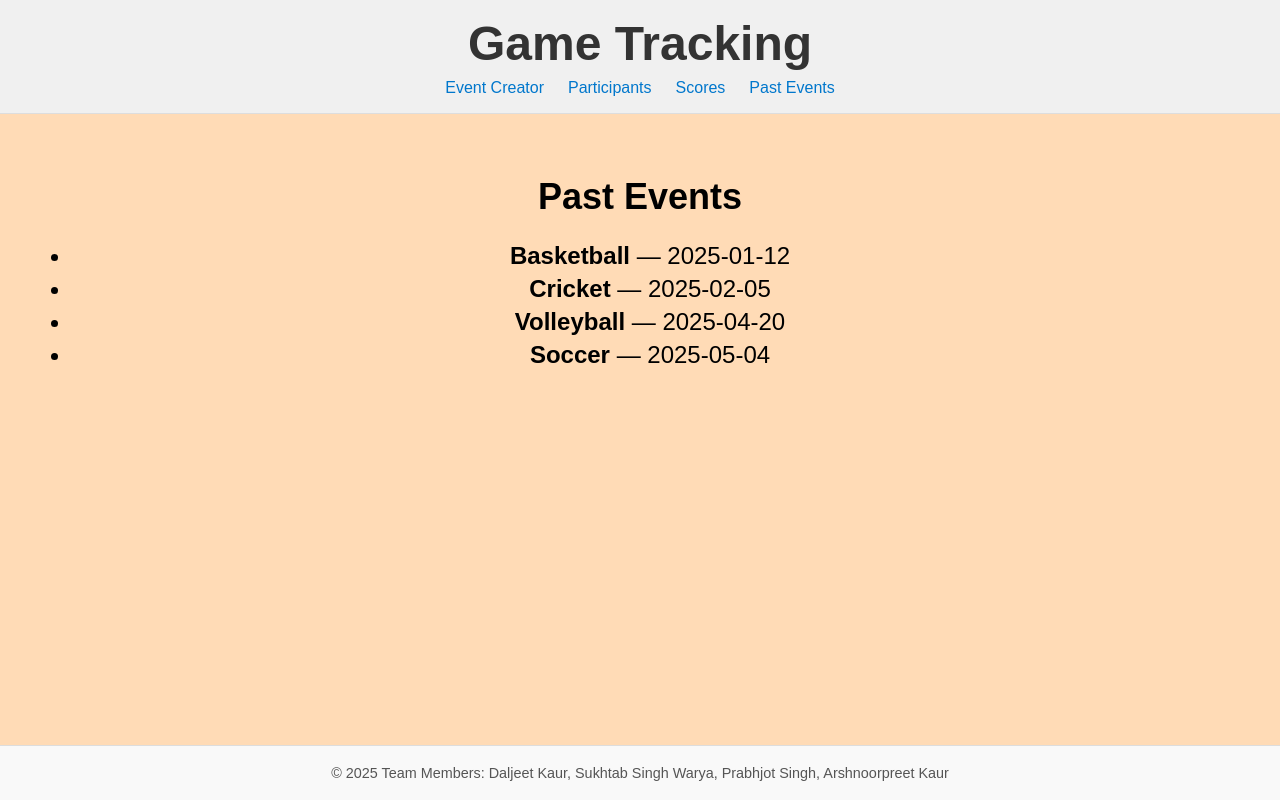
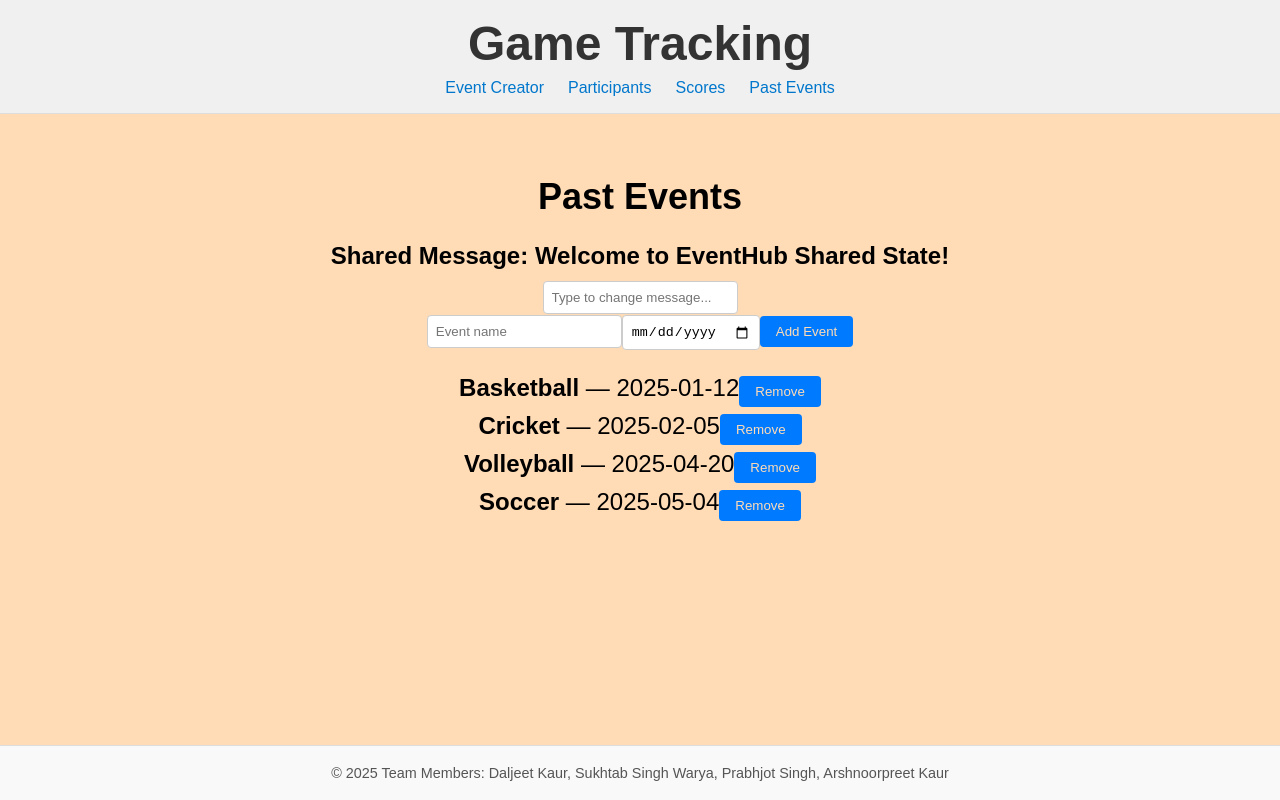
Before and after one commit to DOad22/Track-Event_Full_Stack_Project, a React (Vite) app: page /past in a window 1280 px wide. Built offline with nearby package versions, Linux system fonts and the light colour scheme.

Commit message:
Sprint 2: Added add/remove functionality and form in Past Events component

```diff
--- a/src/App.tsx
+++ b/src/App.tsx
@@ -1,6 +1,8 @@
 import "../src/App.css";
 import { BrowserRouter as Router, Routes, Route } from "react-router-dom";
- import EventCreator from "./components/event-creator/EventCreator";
+import { useState } from "react";
+
+import EventCreator from "./components/event-creator/EventCreator";
 import ScoreTracking from "./components/score-tracker/score";
 import PastEvents from "./components/event-history/PastEvents";
 import ParticipantList from "./components/participant-manager/ParticipantList";
@@ -8,6 +10,8 @@ import Header from "./Header/header";
 import Footer from "./Footer/footer";
 
 function App() {
+  const [message, setMessage] = useState("Welcome to EventHub Shared State!");
+
   return (
     <Router>
       <div className="app">
@@ -18,7 +22,7 @@ function App() {
             <Route path="/create" element={<EventCreator />} />
             <Route path="/scores" element={<ScoreTracking />} />
             <Route path="/participants" element={<ParticipantList />} />
-            <Route path="/past" element={<PastEvents />} />
+            <Route path="/past" element={<PastEvents message={message} setMessage={setMessage} />} />
           </Routes>
         </main>
         <Footer />
--- a/src/components/event-history/PastEvents.css
+++ b/src/components/event-history/PastEvents.css
@@ -1,5 +1,6 @@
 .past-events {
   margin: 20px;
+  text-align: center;
 }
 
 .past-events h2 {
@@ -7,10 +8,15 @@
 }
 
 .past-events ul {
-  list-style-type: disc;
-  padding-left: 20px;
+  list-style: none;
+  padding: 0;
 }
 
 .past-events li {
   margin: 5px 0;
 }
+
+.shared-msg {
+  margin-bottom: 10px;
+  font-weight: bold;
+}
--- a/src/components/event-history/PastEvents.tsx
+++ b/src/components/event-history/PastEvents.tsx
@@ -1,20 +1,77 @@
 import "../../components/event-history/PastEvents.css";
+import React, { useState } from "react";
 
-function PastEvents() {
-  const events: { name: string; date: string }[] = [
-    { name: "Basketball", date: "2025-01-12" },
-    { name: "Cricket", date: "2025-02-05" },
-    { name: "Volleyball", date: "2025-04-20" },
-    { name: "Soccer", date: "2025-05-04"}
-  ];
+interface EventItem {
+  id: number;
+  name: string;
+  date: string;
+}
+
+interface PastEventsProps {
+  message: string;
+  setMessage: React.Dispatch<React.SetStateAction<string>>;
+}
+
+function PastEvents({ message, setMessage }: PastEventsProps) {
+  const [events, setEvents] = useState<EventItem[]>([
+    { id: 1, name: "Basketball", date: "2025-01-12" },
+    { id: 2, name: "Cricket", date: "2025-02-05" },
+    { id: 3, name: "Volleyball", date: "2025-04-20" },
+    { id: 4, name: "Soccer", date: "2025-05-04" },
+  ]);
+
+  // form inputs
+  const [eventName, setEventName] = useState("");
+  const [eventDate, setEventDate] = useState("");
+
+  // add new event
+  const addEvent = () => {
+    if (!eventName.trim() || !eventDate) return;
+    const newEvent: EventItem = {
+      id: Date.now(),
+      name: eventName.trim(),
+      date: eventDate,
+    };
+    setEvents([...events, newEvent]);
+    setEventName("");
+    setEventDate("");
+  };
+
+  // remove an event
+  const removeEvent = (id: number) => {
+    setEvents(events.filter((e) => e.id !== id));
+  };
 
   return (
     <section className="past-events">
       <h2>Past Events</h2>
+      <p className="shared-msg">Shared Message: {message}</p>
+      <input
+        type="text"
+        placeholder="Type to change message..."
+        onChange={(e) => setMessage(e.target.value)}
+      />
+
+      <div className="add-form">
+        <input
+          type="text"
+          placeholder="Event name"
+          value={eventName}
+          onChange={(e) => setEventName(e.target.value)}
+        />
+        <input
+          type="date"
+          value={eventDate}
+          onChange={(e) => setEventDate(e.target.value)}
+        />
+        <button onClick={addEvent}>Add Event</button>
+      </div>
+
       <ul>
-        {events.map((event, index) => (
-          <li key={index}>
+        {events.map((event) => (
+          <li key={event.id}>
             <strong>{event.name}</strong> — {event.date}
+            <button onClick={() => removeEvent(event.id)}>Remove</button>
           </li>
         ))}
       </ul>
```
